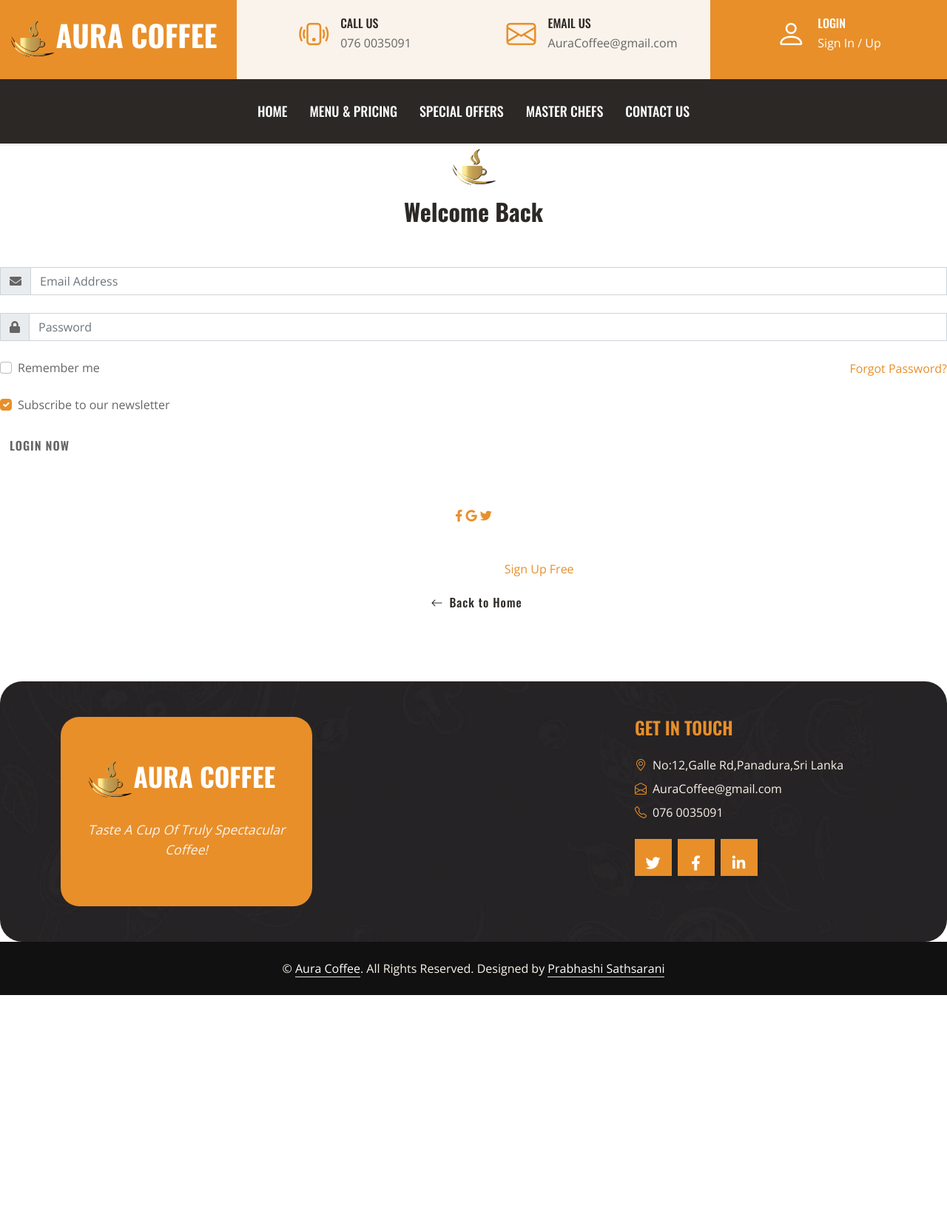
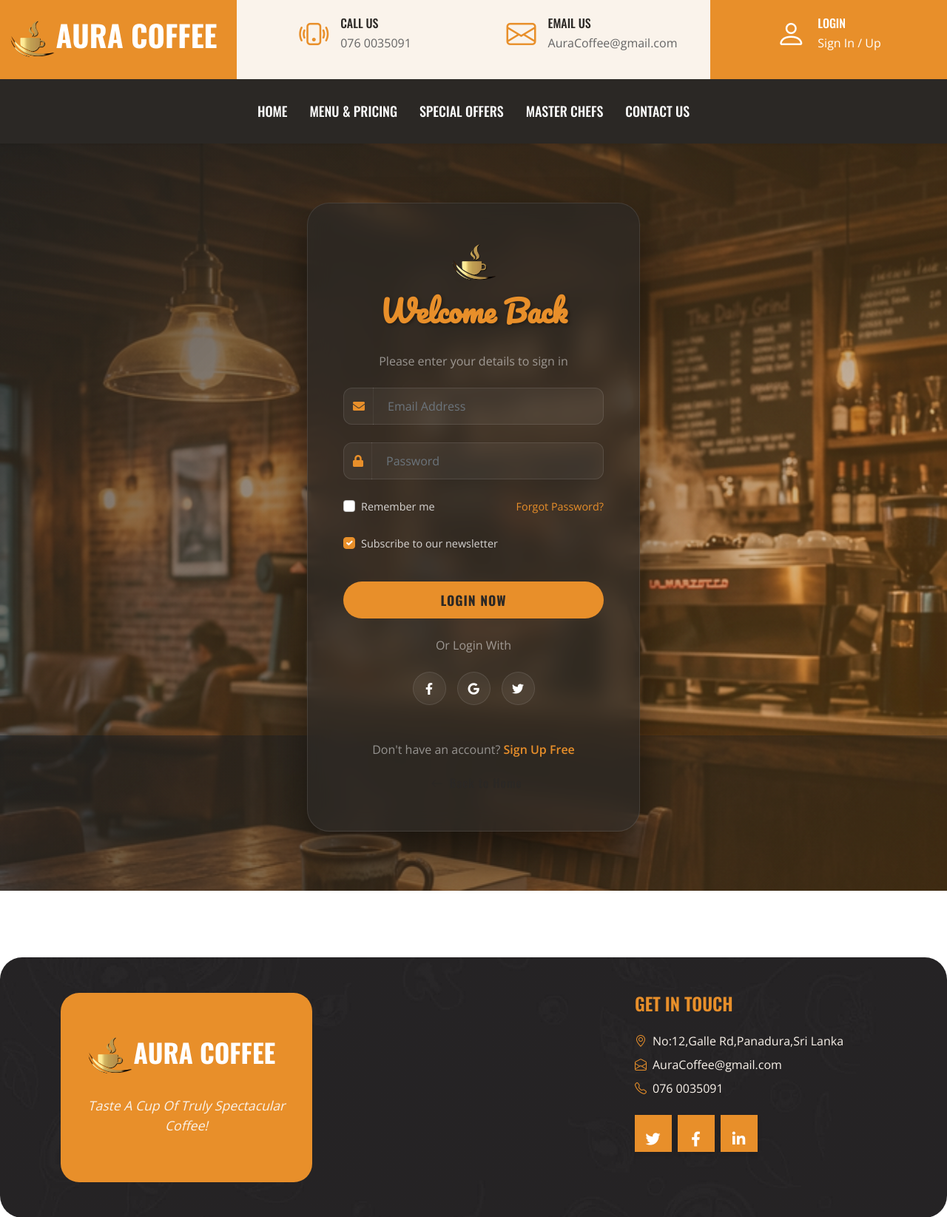
Before and after one commit to asp2023155/Aura-Coffee, a PHP site: page /login.html in a window 1280 px wide. Shown: the top 1645 px of the page at 74% size. Before the commit the page ends 1345 px from the top, so only its background shows below. Run offline with PHP 8.4, Linux system fonts and the light colour scheme; some libraries are stand-ins or nearby versions.

Commit message:
Add styles for login page including layout, card design, and button interactions

```diff
--- a/css/style.css
+++ b/css/style.css
@@ -355,3 +355,145 @@ h6,
     width: 100%;
     background-color: var(--light);
 }
+
+/* Login Page Styles */
+.login-section {
+    min-height: 100vh;
+    display: flex;
+    align-items: center;
+    justify-content: center;
+    padding: 80px 20px;
+    background: linear-gradient(135deg, rgba(43, 40, 37, 0.8), rgba(232, 143, 42, 0.3)), url('../img/login-bg.webp') center center no-repeat;
+    background-size: cover;
+    background-attachment: fixed;
+}
+
+.login-card {
+    background: rgba(43, 40, 37, 0.7);
+    backdrop-filter: blur(15px);
+    -webkit-backdrop-filter: blur(15px);
+    border: 1px solid rgba(255, 255, 255, 0.1);
+    padding: 3rem;
+    border-radius: 30px;
+    width: 100%;
+    max-width: 450px;
+    box-shadow: 0 25px 50px rgba(0, 0, 0, 0.5);
+    animation: fadeInDown 0.8s ease-out;
+}
+
+@keyframes fadeInDown {
+    from {
+        opacity: 0;
+        transform: translateY(-30px);
+    }
+    to {
+        opacity: 1;
+        transform: translateY(0);
+    }
+}
+
+.login-card h2 {
+    color: var(--primary);
+    font-family: 'Pacifico', cursive;
+    font-size: 2.5rem;
+    text-align: center;
+    margin-bottom: 2rem;
+    text-shadow: 2px 2px 4px rgba(0, 0, 0, 0.3);
+}
+
+.login-card .form-control {
+    background: rgba(255, 255, 255, 0.05);
+    border: 1px solid rgba(255, 255, 255, 0.1);
+    border-radius: 12px;
+    color: var(--light);
+    padding: 12px 20px;
+    transition: all 0.3s ease;
+}
+
+.login-card .form-control:focus {
+    background: rgba(255, 255, 255, 0.1);
+    border-color: var(--primary);
+    box-shadow: 0 0 15px rgba(232, 143, 42, 0.4);
+}
+
+.login-card .input-group-text {
+    background: rgba(255, 255, 255, 0.05);
+    border: 1px solid rgba(255, 255, 255, 0.1);
+    border-right: none;
+    border-radius: 12px 0 0 12px;
+    color: var(--primary);
+}
+
+.login-card .form-control {
+    border-left: none;
+    border-radius: 0 12px 12px 0;
+}
+
+.login-card .form-check-label {
+    font-size: 0.9rem;
+    color: rgba(255, 255, 255, 0.8);
+}
+
+.forgot-pwd {
+    color: var(--primary);
+    text-decoration: none;
+    font-size: 0.9rem;
+    transition: all 0.3s ease;
+}
+
+.forgot-pwd:hover {
+    color: var(--light);
+    text-decoration: underline;
+}
+
+.btn-login {
+    width: 100%;
+    padding: 12px;
+    font-size: 1.1rem;
+    margin-top: 1rem;
+    background: var(--primary);
+    color: var(--dark);
+    border: none;
+    font-weight: 700;
+}
+
+.btn-login:hover {
+    background: var(--light) !important;
+    color: var(--primary) !important;
+}
+
+.social-login {
+    display: flex;
+    justify-content: center;
+    gap: 15px;
+    margin-top: 1.5rem;
+}
+
+.social-btn {
+    width: 45px;
+    height: 45px;
+    display: flex;
+    align-items: center;
+    justify-content: center;
+    border-radius: 50%;
+    background: rgba(255, 255, 255, 0.05);
+    color: var(--light);
+    border: 1px solid rgba(255, 255, 255, 0.1);
+    transition: all 0.3s cubic-bezier(0.175, 0.885, 0.32, 1.275);
+}
+
+.social-btn:hover {
+    background: var(--primary);
+    color: var(--dark);
+    transform: scale(1.2) rotate(10deg);
+}
+
+.signup-link a {
+    color: var(--primary);
+    text-decoration: none;
+    font-weight: 600;
+}
+
+.signup-link a:hover {
+    text-decoration: underline;
+}
```
